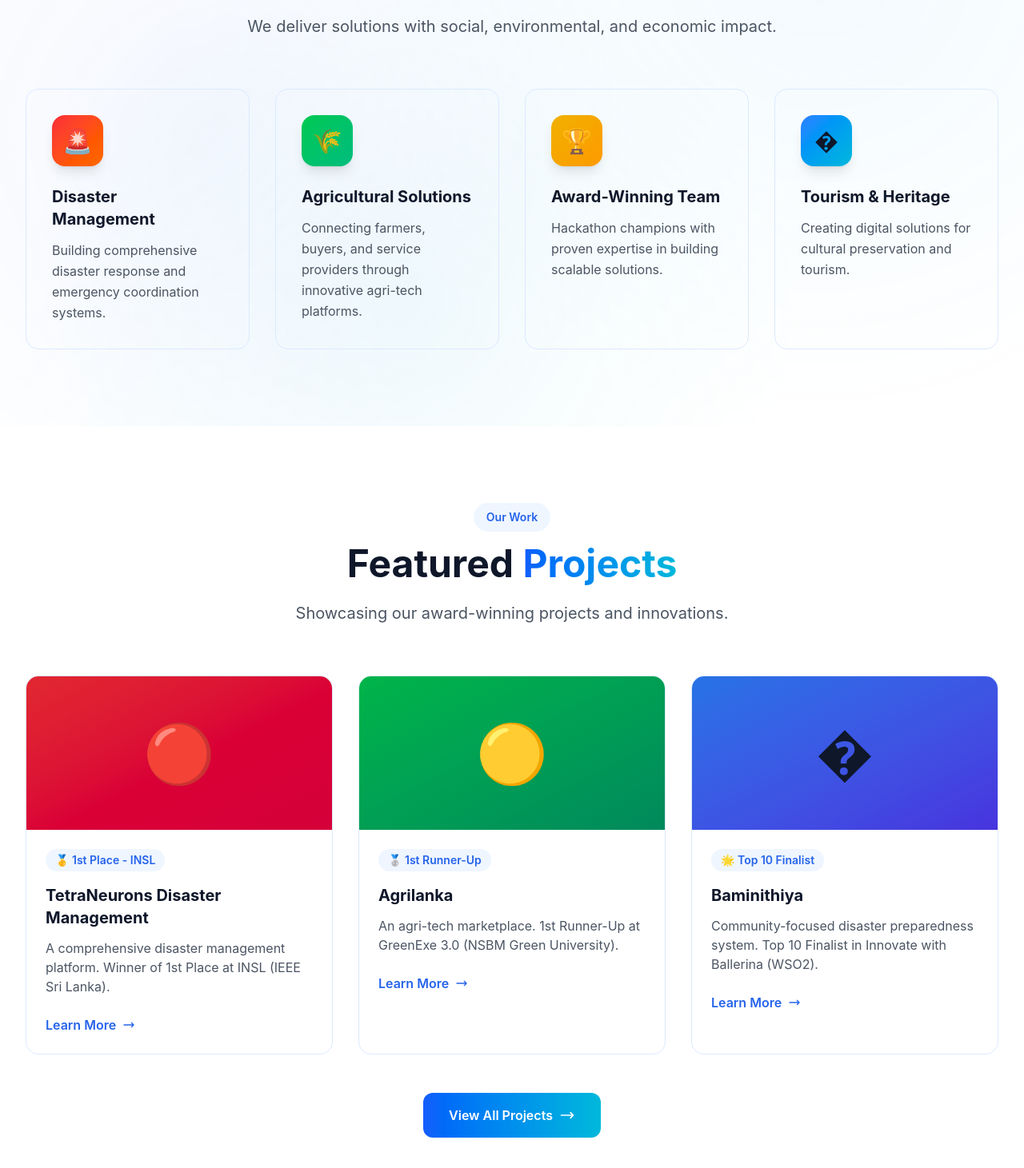
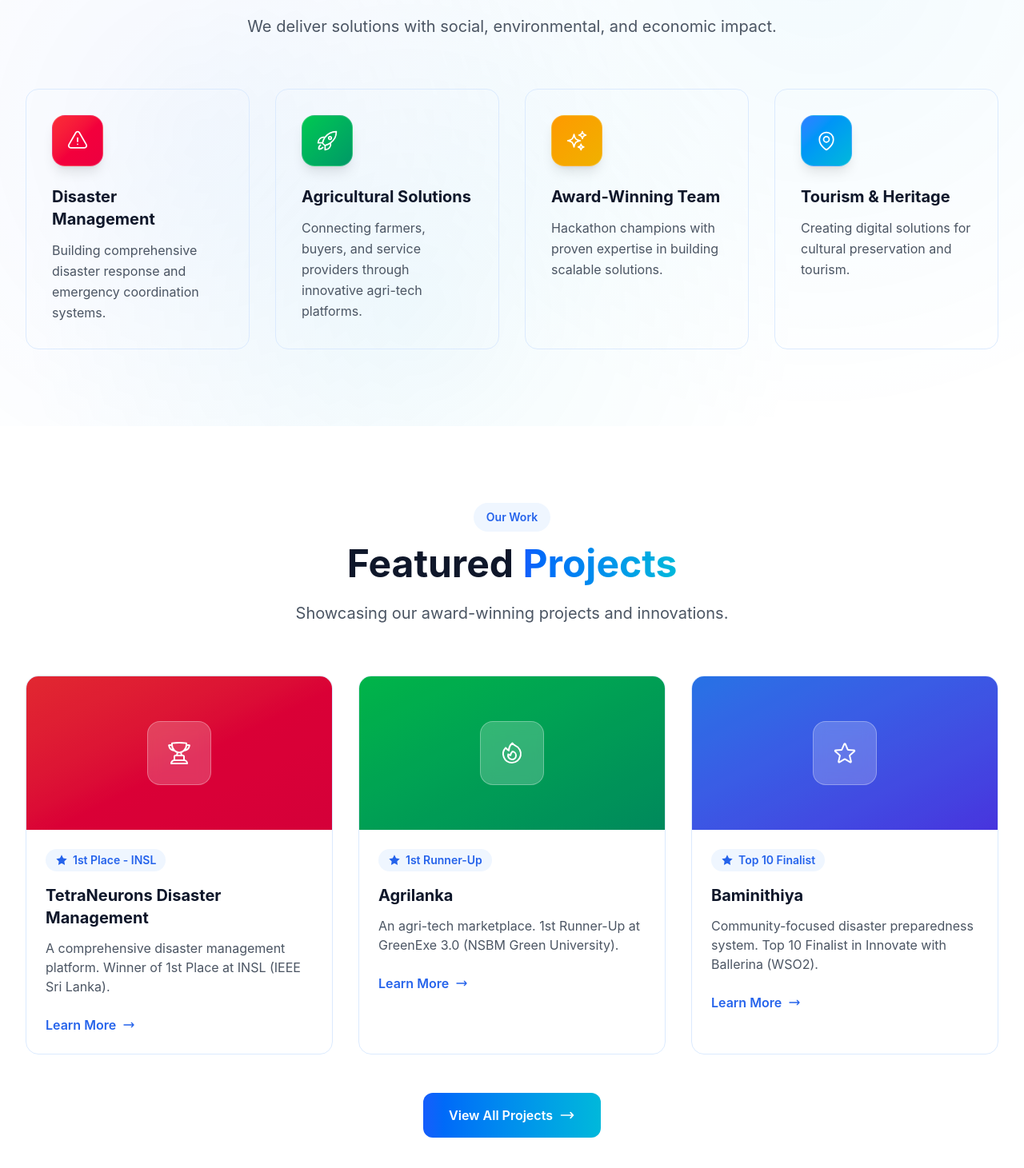
Before and after one commit to TetraNeurons/TetraNeurons-Website, a Next.js app: page / in a window 1280 px wide. Shown: the part 1307-2768 px from the top of the page at 80% size. Built offline with nearby package versions, Linux system fonts and the light colour scheme.

Commit message:
ui update

```diff
--- a/src/app/page.tsx
+++ b/src/app/page.tsx
@@ -1,9 +1,10 @@
 'use client';
 
-import { useEffect, useRef } from 'react';
+import { useEffect, useRef, ReactNode } from 'react';
 import Navbar from '@/components/Navbar';
 import Footer from '@/components/Footer';
 import Link from 'next/link';
+import { AlertIcon, GlobeIcon, SparklesIcon, MapPinIcon, TrophyIcon, FireIcon, StarIcon, LeafIcon } from '@/components/Icons';
 
 export default function Home() {
   const observerRef = useRef<IntersectionObserver | null>(null);
@@ -26,53 +27,53 @@ export default function Home() {
     return () => observerRef.current?.disconnect();
   }, []);
 
-  const features = [
+  const features: { title: string; description: string; icon: ReactNode; color: string }[] = [
     {
       title: 'Disaster Management',
       description: 'Building comprehensive disaster response and emergency coordination systems.',
-      icon: '🚨',
-      color: 'from-red-500 to-orange-500',
+      icon: <AlertIcon />,
+      color: 'from-red-500 to-rose-600',
     },
     {
       title: 'Agricultural Solutions',
       description: 'Connecting farmers, buyers, and service providers through innovative agri-tech platforms.',
-      icon: '🌾',
-      color: 'from-green-500 to-emerald-500',
+      icon: <LeafIcon />,
+      color: 'from-green-500 to-emerald-600',
     },
     {
       title: 'Award-Winning Team',
       description: 'Hackathon champions with proven expertise in building scalable solutions.',
-      icon: '🏆',
-      color: 'from-yellow-500 to-amber-500',
+      icon: <SparklesIcon />,
+      color: 'from-amber-500 to-yellow-500',
     },
     {
       title: 'Tourism & Heritage',
       description: 'Creating digital solutions for cultural preservation and tourism.',
-      icon: '�️',
+      icon: <MapPinIcon />,
       color: 'from-blue-500 to-cyan-500',
     },
   ];
 
-  const projects = [
+  const projects: { title: string; description: string; category: string; icon: ReactNode; gradient: string }[] = [
     {
       title: 'TetraNeurons Disaster Management',
       description: 'A comprehensive disaster management platform. Winner of 1st Place at INSL (IEEE Sri Lanka).',
-      category: '🥇 1st Place - INSL',
-      image: '🔴',
+      category: '1st Place - INSL',
+      icon: <TrophyIcon />,
       gradient: 'from-red-500 to-rose-600',
     },
     {
       title: 'Agrilanka',
       description: 'An agri-tech marketplace. 1st Runner-Up at GreenExe 3.0 (NSBM Green University).',
-      category: '🥈 1st Runner-Up',
-      image: '🟡',
+      category: '1st Runner-Up',
+      icon: <FireIcon />,
       gradient: 'from-green-500 to-emerald-600',
     },
     {
       title: 'Baminithiya',
       description: 'Community-focused disaster preparedness system. Top 10 Finalist in Innovate with Ballerina (WSO2).',
-      category: '🌟 Top 10 Finalist',
-      image: '�',
+      category: 'Top 10 Finalist',
+      icon: <StarIcon />,
       gradient: 'from-blue-500 to-indigo-600',
     },
   ];
@@ -173,7 +174,9 @@ export default function Home() {
             {features.map((feature, index) => (
               <div key={index} className="scroll-animate opacity-0 translate-y-10 group p-8 rounded-2xl bg-white dark:bg-[#0f172a] border border-blue-100 dark:border-blue-900/30 hover:border-transparent transition-all duration-500 hover:-translate-y-2 hover:shadow-2xl hover:shadow-blue-500/10 relative overflow-hidden">
                 <div className={`absolute inset-0 bg-gradient-to-br ${feature.color} opacity-0 group-hover:opacity-5 transition-opacity duration-500`}></div>
-                <div className={`w-16 h-16 rounded-2xl bg-gradient-to-br ${feature.color} flex items-center justify-center text-3xl mb-6 group-hover:scale-110 transition-transform duration-500 shadow-lg`}>{feature.icon}</div>
+                <div className={`w-16 h-16 rounded-2xl bg-gradient-to-br ${feature.color} flex items-center justify-center mb-6 group-hover:scale-110 transition-transform duration-500 shadow-lg backdrop-blur-sm border border-white/20`}>
+                  {feature.icon}
+                </div>
                 <h3 className="text-xl font-bold text-gray-900 dark:text-white mb-3 group-hover:text-blue-600 dark:group-hover:text-blue-400 transition-colors">{feature.title}</h3>
                 <p className="text-gray-600 dark:text-gray-400 leading-relaxed">{feature.description}</p>
               </div>
@@ -198,10 +201,17 @@ export default function Home() {
               <div key={index} className="scroll-animate opacity-0 translate-y-10 group bg-white dark:bg-[#0f172a] rounded-2xl overflow-hidden border border-blue-100 dark:border-blue-900/30 hover:border-transparent transition-all duration-500 hover:-translate-y-3 hover:shadow-2xl hover:shadow-blue-500/20">
                 <div className={`h-48 bg-gradient-to-br ${project.gradient} flex items-center justify-center relative overflow-hidden`}>
                   <div className="absolute inset-0 bg-black/10 group-hover:bg-black/0 transition-colors duration-500"></div>
-                  <span className="text-7xl relative z-10 group-hover:scale-125 transition-transform duration-500">{project.image}</span>
+                  <div className="relative z-10 w-20 h-20 rounded-2xl bg-white/20 backdrop-blur-sm flex items-center justify-center group-hover:scale-125 transition-transform duration-500 border border-white/30">
+                    {project.icon}
+                  </div>
                 </div>
                 <div className="p-6">
-                  <span className="inline-block px-3 py-1 bg-blue-50 dark:bg-blue-900/30 text-blue-600 dark:text-blue-400 text-sm font-semibold rounded-full mb-4">{project.category}</span>
+                  <span className="inline-flex items-center gap-1.5 px-3 py-1 bg-blue-50 dark:bg-blue-900/30 text-blue-600 dark:text-blue-400 text-sm font-semibold rounded-full mb-4">
+                    <svg className="w-4 h-4" fill="currentColor" viewBox="0 0 24 24">
+                      <path d="M12 2l3.09 6.26L22 9.27l-5 4.87 1.18 6.88L12 17.77l-6.18 3.25L7 14.14 2 9.27l6.91-1.01L12 2z" />
+                    </svg>
+                    {project.category}
+                  </span>
                   <h3 className="text-xl font-bold text-gray-900 dark:text-white mb-3 group-hover:text-blue-600 dark:group-hover:text-blue-400 transition-colors">{project.title}</h3>
                   <p className="text-gray-600 dark:text-gray-400 mb-6">{project.description}</p>
                   <Link href="/projects" className="inline-flex items-center gap-2 text-blue-600 dark:text-blue-400 font-semibold group-hover:gap-3 transition-all">
--- a/src/app/projects/page.tsx
+++ b/src/app/projects/page.tsx
@@ -1,9 +1,29 @@
 'use client';
 
-import { useEffect, useRef } from 'react';
+import { useEffect, useRef, ReactNode } from 'react';
 import Navbar from '@/components/Navbar';
 import Footer from '@/components/Footer';
 import Link from 'next/link';
+import { AlertIcon, GlobeIcon, MapPinIcon, LeafIcon, TrophyIcon, FireIcon, StarIcon } from '@/components/Icons';
+
+// Professional project icons
+const DisasterIcon = () => (
+  <svg className="w-10 h-10 text-white" fill="none" stroke="currentColor" strokeWidth={1.5} viewBox="0 0 24 24">
+    <path strokeLinecap="round" strokeLinejoin="round" d="M12 9v3.75m0-10.036A11.959 11.959 0 013.598 6 11.99 11.99 0 003 9.75c0 5.592 3.824 10.29 9 11.622 5.176-1.332 9-6.03 9-11.622 0-1.31-.21-2.57-.598-3.75h-.152c-3.196 0-6.1-1.248-8.25-3.285zm0 13.036h.008v.008H12v-.008z" />
+  </svg>
+);
+
+const TourismIcon = () => (
+  <svg className="w-10 h-10 text-white" fill="none" stroke="currentColor" strokeWidth={1.5} viewBox="0 0 24 24">
+    <path strokeLinecap="round" strokeLinejoin="round" d="M12 21v-8.25M15.75 21v-8.25M8.25 21v-8.25M3 9l9-6 9 6m-1.5 12V10.332A48.36 48.36 0 0012 9.75c-2.551 0-5.056.2-7.5.582V21M3 21h18M12 6.75h.008v.008H12V6.75z" />
+  </svg>
+);
+
+const AgriIcon = () => (
+  <svg className="w-10 h-10 text-white" fill="none" stroke="currentColor" strokeWidth={1.5} viewBox="0 0 24 24">
+    <path strokeLinecap="round" strokeLinejoin="round" d="M15.59 14.37a6 6 0 01-5.84 7.38v-4.8m5.84-2.58a14.98 14.98 0 006.16-12.12A14.98 14.98 0 009.631 8.41m5.96 5.96a14.926 14.926 0 01-5.841 2.58m-.119-8.54a6 6 0 00-7.381 5.84h4.8m2.581-5.84a14.927 14.927 0 00-2.58 5.84m2.699 2.7c-.103.021-.207.041-.311.06a15.09 15.09 0 01-2.448-2.448 14.9 14.9 0 01.06-.312m-2.24 2.39a4.493 4.493 0 00-1.757 4.306 4.493 4.493 0 004.306-1.758M16.5 9a1.5 1.5 0 11-3 0 1.5 1.5 0 013 0z" />
+  </svg>
+);
 
 export default function Projects() {
   const observerRef = useRef<IntersectionObserver | null>(null);
@@ -28,7 +48,7 @@ export default function Projects() {
     return () => observerRef.current?.disconnect();
   }, []);
 
-  const projects = [
+  const projects: { id: number; title: string; category: string; description: string; features: string[]; technologies: string[]; icon: ReactNode; gradient: string; status: string; achievement: string }[] = [
     {
       id: 1,
       title: 'TetraNeurons Disaster Management Application',
@@ -42,10 +62,10 @@ export default function Projects() {
         'Community reporting system',
       ],
       technologies: ['React', 'Flutter', 'Node.js', 'Express', 'Firebase', 'MongoDB', 'Google Maps API'],
-      image: '🔴',
+      icon: <DisasterIcon />,
       gradient: 'from-red-500 via-orange-500 to-amber-500',
       status: 'Active',
-      achievement: '🥇 1st Place - INSL',
+      achievement: '1st Place - INSL',
     },
     {
       id: 2,
@@ -60,10 +80,10 @@ export default function Projects() {
         'Community resilience tools',
       ],
       technologies: ['Ballerina', 'React', 'Node.js', 'REST APIs', 'Cloud-native'],
-      image: '🔵',
+      icon: <DisasterIcon />,
       gradient: 'from-blue-500 via-cyan-500 to-teal-500',
       status: 'Active',
-      achievement: '🌟 Top 10 - WSO2',
+      achievement: 'Top 10 - WSO2',
     },
     {
       id: 3,
@@ -78,10 +98,10 @@ export default function Projects() {
         'Digital storytelling',
       ],
       technologies: ['Next.js', 'React', 'Node.js', 'PostgreSQL', 'Google Maps API'],
-      image: '🟢',
+      icon: <TourismIcon />,
       gradient: 'from-green-500 via-emerald-500 to-teal-500',
       status: 'Active',
-      achievement: '📝 NBQSA Submission',
+      achievement: 'NBQSA Submission',
     },
     {
       id: 4,
@@ -96,10 +116,10 @@ export default function Projects() {
         'Multi-language Interface (Sinhala, Tamil, English)',
       ],
       technologies: ['Next.js', 'React', 'Node.js', 'Ballerina', 'PostgreSQL', 'Appwrite', 'Tailwind CSS'],
-      image: '🟡',
+      icon: <AgriIcon />,
       gradient: 'from-amber-500 via-yellow-500 to-lime-500',
       status: 'Active',
-      achievement: '🥈 1st Runner-Up - GreenExe',
+      achievement: '1st Runner-Up - GreenExe',
     },
   ];
 
@@ -140,9 +160,14 @@ export default function Projects() {
                 {/* Project Image */}
                 <div className={`h-48 bg-gradient-to-br ${project.gradient} flex items-center justify-center relative overflow-hidden`}>
                   <div className="absolute inset-0 bg-black/10 group-hover:bg-black/0 transition-colors duration-500"></div>
-                  <span className="text-7xl relative z-10 group-hover:scale-125 transition-transform duration-500">{project.image}</span>
+                  <div className="relative z-10 w-24 h-24 rounded-2xl bg-white/20 backdrop-blur-sm flex items-center justify-center group-hover:scale-125 transition-transform duration-500 border border-white/30">
+                    {project.icon}
+                  </div>
                   {project.achievement && (
-                    <div className="absolute top-4 right-4 px-4 py-2 bg-white/90 dark:bg-[#0f172a]/90 text-gray-900 dark:text-white text-sm font-bold rounded-xl shadow-lg backdrop-blur-sm">
+                    <div className="absolute top-4 right-4 px-4 py-2 bg-white/90 dark:bg-[#0f172a]/90 text-gray-900 dark:text-white text-sm font-bold rounded-xl shadow-lg backdrop-blur-sm flex items-center gap-1.5">
+                      <svg className="w-4 h-4 text-amber-500" fill="currentColor" viewBox="0 0 24 24">
+                        <path d="M12 2l3.09 6.26L22 9.27l-5 4.87 1.18 6.88L12 17.77l-6.18 3.25L7 14.14 2 9.27l6.91-1.01L12 2z" />
+                      </svg>
                       {project.achievement}
                     </div>
                   )}
@@ -172,7 +197,9 @@ export default function Projects() {
                     <ul className="text-sm text-gray-600 dark:text-gray-400 space-y-2">
                       {project.features.slice(0, 3).map((feature, index) => (
                         <li key={index} className="flex items-start gap-2">
-                          <span className="text-blue-500 mt-0.5">✦</span>
+                          <svg className="w-4 h-4 text-blue-500 mt-0.5 flex-shrink-0" fill="none" stroke="currentColor" strokeWidth={2} viewBox="0 0 24 24">
+                            <path strokeLinecap="round" strokeLinejoin="round" d="M9 12.75L11.25 15 15 9.75M21 12a9 9 0 11-18 0 9 9 0 0118 0z" />
+                          </svg>
                           <span>{feature}</span>
                         </li>
                       ))}
--- a/src/components/Footer.tsx
+++ b/src/components/Footer.tsx
@@ -35,12 +35,12 @@ export default function Footer() {
         <div className="grid grid-cols-1 md:grid-cols-2 lg:grid-cols-4 gap-12 mb-12">
           {/* Company Info */}
           <div className="lg:col-span-1">
-            <Link href="/" className="flex items-center gap-3 mb-6 group">
+            <Link href="/" className="flex items-center gap-4 mb-6 group">
               <div className="relative">
                 <div className="absolute inset-0 bg-gradient-to-r from-blue-500 to-cyan-500 rounded-xl blur-lg opacity-0 group-hover:opacity-50 transition-opacity duration-500"></div>
-                <img src="/logo.png" alt="TetraNeurons Logo" className="relative h-10 w-auto dark:invert" />
+                <img src="/logo.png" alt="TetraNeurons Logo" className="relative h-20 w-auto dark:invert" />
               </div>
-              <span className="font-bold text-xl bg-gradient-to-r from-blue-600 to-cyan-500 bg-clip-text text-transparent">
+              <span className="font-bold text-2xl bg-gradient-to-r from-blue-600 to-cyan-500 bg-clip-text text-transparent">
                 TetraNeurons
               </span>
             </Link>
--- /dev/null
+++ b/src/components/Icons.tsx
@@ -0,0 +1,51 @@
+// Professional Apple-style SVG Icons for TetraNeurons
+
+export const AlertIcon = () => (
+  <svg className="w-7 h-7 text-white" fill="none" stroke="currentColor" strokeWidth={1.5} viewBox="0 0 24 24">
+    <path strokeLinecap="round" strokeLinejoin="round" d="M12 9v3.75m-9.303 3.376c-.866 1.5.217 3.374 1.948 3.374h14.71c1.73 0 2.813-1.874 1.948-3.374L13.949 3.378c-.866-1.5-3.032-1.5-3.898 0L2.697 16.126zM12 15.75h.007v.008H12v-.008z" />
+  </svg>
+);
+
+export const GlobeIcon = () => (
+  <svg className="w-7 h-7 text-white" fill="none" stroke="currentColor" strokeWidth={1.5} viewBox="0 0 24 24">
+    <path strokeLinecap="round" strokeLinejoin="round" d="M12 21a9.004 9.004 0 008.716-6.747M12 21a9.004 9.004 0 01-8.716-6.747M12 21c2.485 0 4.5-4.03 4.5-9S14.485 3 12 3m0 18c-2.485 0-4.5-4.03-4.5-9S9.515 3 12 3m0 0a8.997 8.997 0 017.843 4.582M12 3a8.997 8.997 0 00-7.843 4.582m15.686 0A11.953 11.953 0 0112 10.5c-2.998 0-5.74-1.1-7.843-2.918m15.686 0A8.959 8.959 0 0121 12c0 .778-.099 1.533-.284 2.253m0 0A17.919 17.919 0 0112 16.5c-3.162 0-6.133-.815-8.716-2.247m0 0A9.015 9.015 0 013 12c0-1.605.42-3.113 1.157-4.418" />
+  </svg>
+);
+
+export const SparklesIcon = () => (
+  <svg className="w-7 h-7 text-white" fill="none" stroke="currentColor" strokeWidth={1.5} viewBox="0 0 24 24">
+    <path strokeLinecap="round" strokeLinejoin="round" d="M9.813 15.904L9 18.75l-.813-2.846a4.5 4.5 0 00-3.09-3.09L2.25 12l2.846-.813a4.5 4.5 0 003.09-3.09L9 5.25l.813 2.846a4.5 4.5 0 003.09 3.09L15.75 12l-2.846.813a4.5 4.5 0 00-3.09 3.09zM18.259 8.715L18 9.75l-.259-1.035a3.375 3.375 0 00-2.455-2.456L14.25 6l1.036-.259a3.375 3.375 0 002.455-2.456L18 2.25l.259 1.035a3.375 3.375 0 002.456 2.456L21.75 6l-1.035.259a3.375 3.375 0 00-2.456 2.456zM16.894 20.567L16.5 21.75l-.394-1.183a2.25 2.25 0 00-1.423-1.423L13.5 18.75l1.183-.394a2.25 2.25 0 001.423-1.423l.394-1.183.394 1.183a2.25 2.25 0 001.423 1.423l1.183.394-1.183.394a2.25 2.25 0 00-1.423 1.423z" />
+  </svg>
+);
+
+export const MapPinIcon = () => (
+  <svg className="w-7 h-7 text-white" fill="none" stroke="currentColor" strokeWidth={1.5} viewBox="0 0 24 24">
+    <path strokeLinecap="round" strokeLinejoin="round" d="M15 10.5a3 3 0 11-6 0 3 3 0 016 0z" />
+    <path strokeLinecap="round" strokeLinejoin="round" d="M19.5 10.5c0 7.142-7.5 11.25-7.5 11.25S4.5 17.642 4.5 10.5a7.5 7.5 0 1115 0z" />
+  </svg>
+);
+
+export const TrophyIcon = () => (
+  <svg className="w-8 h-8 text-white" fill="none" stroke="currentColor" strokeWidth={1.5} viewBox="0 0 24 24">
+    <path strokeLinecap="round" strokeLinejoin="round" d="M16.5 18.75h-9m9 0a3 3 0 013 3h-15a3 3 0 013-3m9 0v-3.375c0-.621-.503-1.125-1.125-1.125h-.871M7.5 18.75v-3.375c0-.621.504-1.125 1.125-1.125h.872m5.007 0H9.497m5.007 0a7.454 7.454 0 01-.982-3.172M9.497 14.25a7.454 7.454 0 00.981-3.172M5.25 4.236c-.982.143-1.954.317-2.916.52A6.003 6.003 0 007.73 9.728M5.25 4.236V4.5c0 2.108.966 3.99 2.48 5.228M5.25 4.236V2.721C7.456 2.41 9.71 2.25 12 2.25c2.291 0 4.545.16 6.75.47v1.516M18.75 4.236c.982.143 1.954.317 2.916.52A6.003 6.003 0 0116.27 9.728M18.75 4.236V4.5c0 2.108-.966 3.99-2.48 5.228m0 0a6.044 6.044 0 01-4.27 1.772 6.044 6.044 0 01-4.27-1.772" />
+  </svg>
+);
+
+export const FireIcon = () => (
+  <svg className="w-8 h-8 text-white" fill="none" stroke="currentColor" strokeWidth={1.5} viewBox="0 0 24 24">
+    <path strokeLinecap="round" strokeLinejoin="round" d="M15.362 5.214A8.252 8.252 0 0112 21 8.25 8.25 0 016.038 7.048 8.287 8.287 0 009 9.6a8.983 8.983 0 013.361-6.867 8.21 8.21 0 003 2.48z" />
+    <path strokeLinecap="round" strokeLinejoin="round" d="M12 18a3.75 3.75 0 00.495-7.467 5.99 5.99 0 00-1.925 3.546 5.974 5.974 0 01-2.133-1A3.75 3.75 0 0012 18z" />
+  </svg>
+);
+
+export const StarIcon = () => (
+  <svg className="w-8 h-8 text-white" fill="none" stroke="currentColor" strokeWidth={1.5} viewBox="0 0 24 24">
+    <path strokeLinecap="round" strokeLinejoin="round" d="M11.48 3.499a.562.562 0 011.04 0l2.125 5.111a.563.563 0 00.475.345l5.518.442c.499.04.701.663.321.988l-4.204 3.602a.563.563 0 00-.182.557l1.285 5.385a.562.562 0 01-.84.61l-4.725-2.885a.563.563 0 00-.586 0L6.982 20.54a.562.562 0 01-.84-.61l1.285-5.386a.562.562 0 00-.182-.557l-4.204-3.602a.563.563 0 01.321-.988l5.518-.442a.563.563 0 00.475-.345L11.48 3.5z" />
+  </svg>
+);
+
+export const LeafIcon = () => (
+  <svg className="w-7 h-7 text-white" fill="none" stroke="currentColor" strokeWidth={1.5} viewBox="0 0 24 24">
+    <path strokeLinecap="round" strokeLinejoin="round" d="M15.59 14.37a6 6 0 01-5.84 7.38v-4.8m5.84-2.58a14.98 14.98 0 006.16-12.12A14.98 14.98 0 009.631 8.41m5.96 5.96a14.926 14.926 0 01-5.841 2.58m-.119-8.54a6 6 0 00-7.381 5.84h4.8m2.581-5.84a14.927 14.927 0 00-2.58 5.84m2.699 2.7c-.103.021-.207.041-.311.06a15.09 15.09 0 01-2.448-2.448 14.9 14.9 0 01.06-.312m-2.24 2.39a4.493 4.493 0 00-1.757 4.306 4.493 4.493 0 004.306-1.758M16.5 9a1.5 1.5 0 11-3 0 1.5 1.5 0 013 0z" />
+  </svg>
+);
```
Also changed, not shown: src/components/Navbar.tsx (+4 -4 lines).
